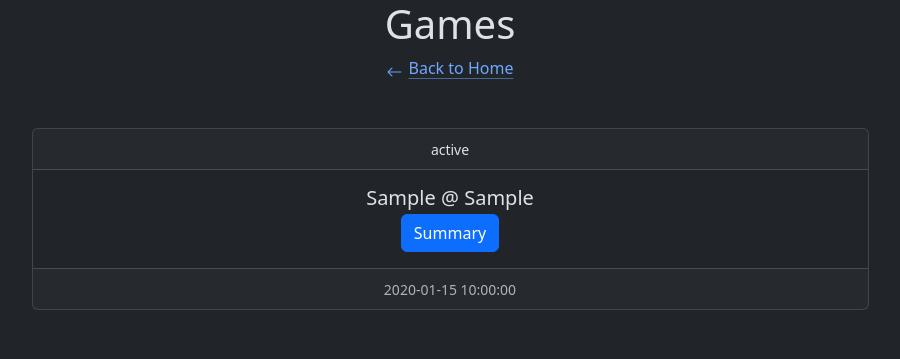
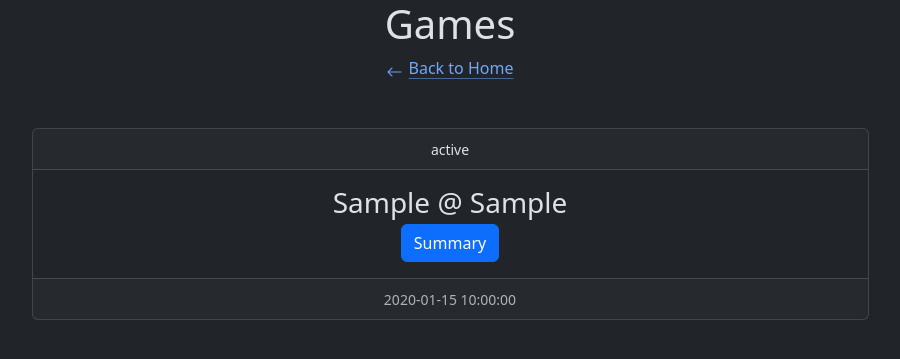
Before and after one commit to tjamescpp/NBA-Game-Summary, a Flask app: template templates/games.html in a window 1280 px wide. Shown: the top 359 px of the page, without its empty margins (190-1090 px from the left). Run offline with Flask 3, Linux system fonts and the light colour scheme; the template is opened without the code that fills it: most values are stand-ins (such as "Sample title", 1, 10 or a date in 2020).

Commit message:
changed games font size

```diff
--- a/requirements.txt
+++ b/requirements.txt
@@ -1,3 +1,9 @@
 flask
 nba-api
 openai
+datetime
+python-dateutil
+python-dotenv
+pandas
+numpy
+pytz
--- a/templates/games.html
+++ b/templates/games.html
@@ -23,7 +23,7 @@
                             <small> {{ game['game_status'] }} </small>
                         </div>
                         <div class="card-body">
-                            <h5 class="mb-1"> {{ game['away_team'] }} @ {{ game['home_team'] }} </h5>
+                            <h3 class="mb-1"> {{ game['away_team'] }} @ {{ game['home_team'] }} </h3>
                             <a href="/generate_recap/{{ game['game_id'] }}" class="btn btn-primary">Summary</a>
                         </div>
                         <div class="card-footer text-body-secondary">
```
